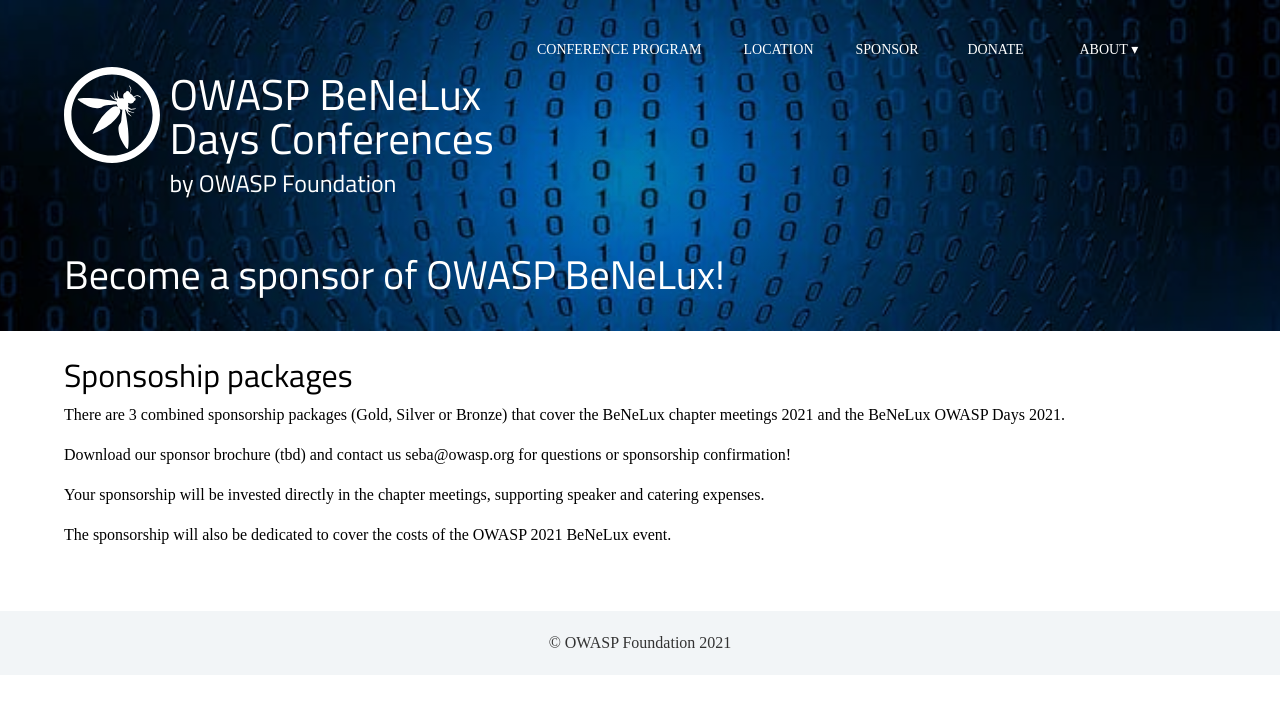
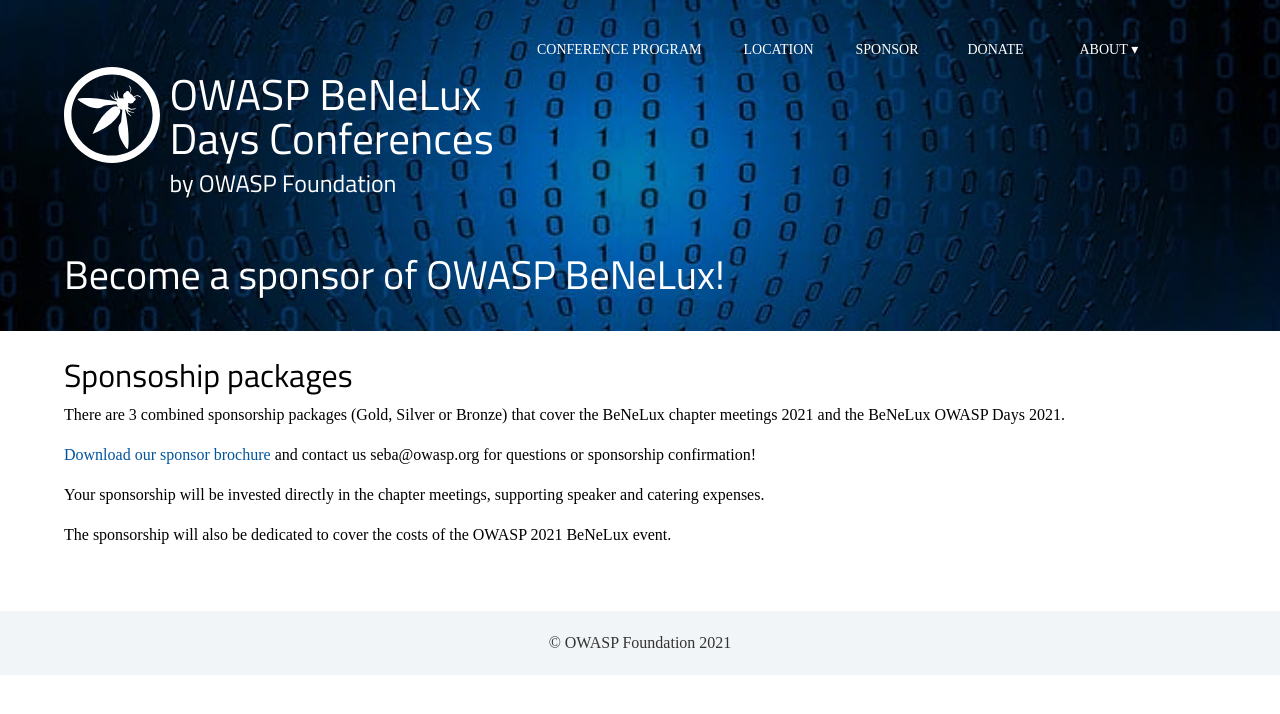
Before and after one commit to dm-17/Owasp-BeNeLux-Days-2021, a Jekyll site: the page built from sponsor/index.html, in a window 1280 px wide. Shown: the top 714 px of the page. Built offline with Jekyll 4.4.1, drawn with Linux system fonts in a browser that asks for light colours; some web fonts are replaced.

Commit message:
Sponsor document added

```diff
--- a/sponsor/index.html
+++ b/sponsor/index.html
@@ -9,7 +9,7 @@
 <h2>Sponsoship packages</h2>
 <p>There are 3 combined sponsorship packages (Gold, Silver or Bronze) that cover the BeNeLux chapter meetings 2021 and the BeNeLux OWASP Days 2021.</p>
 
-<p>Download our sponsor brochure (tbd) and contact us seba@owasp.org for questions or sponsorship confirmation!</p>
+<p><a href="/assets/files/OWASP_BeNeLux_2021_Sponsorship_Form v20211025.pdf">Download our sponsor brochure</a> and contact us seba@owasp.org for questions or sponsorship confirmation!</p>
 
 <p>Your sponsorship will be invested directly in the chapter meetings, supporting speaker and catering expenses.</p>
 
```
Also changed, not shown: 1 other file.
